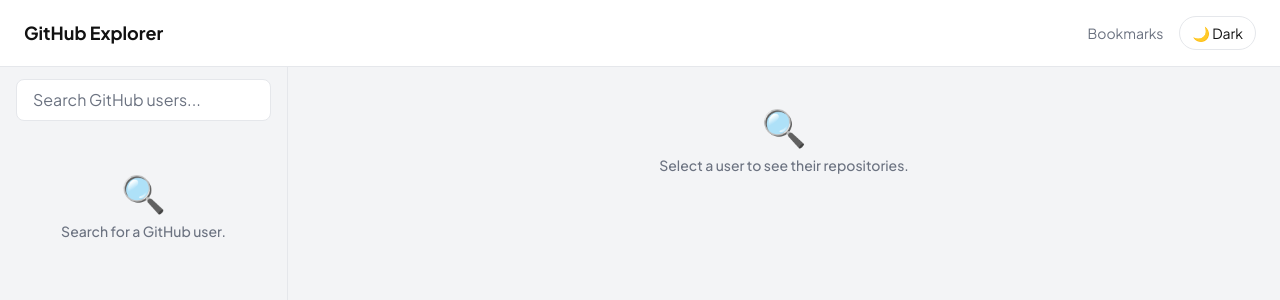
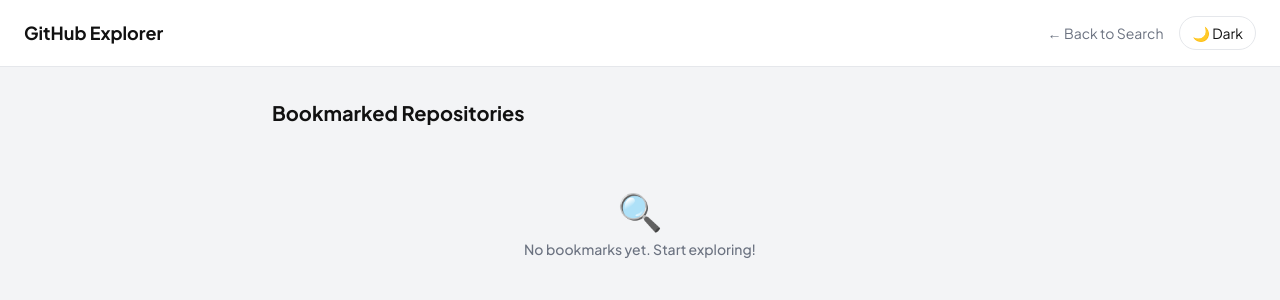
Before and after one commit to dahiya001rohit/Github-explorer, a React (Vite) app: page / in a window 1280 px wide. Shown: the top 300 px of the page. Built offline with nearby package versions, Linux system fonts and the light colour scheme.

Commit message:
feat: add BookmarksPage

```diff
--- a/src/App.jsx
+++ b/src/App.jsx
@@ -1,7 +1,8 @@
 import HomePage from './pages/HomePage'
+import BookmarksPage from './pages/BookmarksPage'
 
 export const App = () => {
   return (
-    <HomePage />
+    <BookmarksPage />
   )
 }
--- /dev/null
+++ b/src/pages/BookmarksPage.jsx
@@ -0,0 +1,53 @@
+import { useContext } from 'react'
+import { ThemeContext } from '../context/ThemeContext'
+import { useBookmarks } from '../hooks/useBookmarks'
+import {BookmarkList} from '../features/bookmarks/BookmarkList'
+
+const BookmarksPage = () => {
+  const { theme, toggleTheme } = useContext(ThemeContext)
+  const { bookmarks, isBookmarked, addBookmark, removeBookmark } = useBookmarks()
+
+  const handleBookmark = (repo) => {
+    isBookmarked(repo.id) ? removeBookmark(repo.id) : addBookmark(repo)
+  }
+
+  return (
+    <div className="min-h-screen bg-[var(--color-bg)] dark:bg-[var(--color-bg-dark)]">
+
+      {/* navbar */}
+      <nav className="flex items-center justify-between px-6 py-4 border-b border-[var(--color-border)] dark:border-[var(--color-border-dark)] bg-[var(--color-surface)] dark:bg-[var(--color-surface-dark)]">
+        <span className="text-lg font-bold text-[var(--color-text)] dark:text-[var(--color-text-dark)]">
+          GitHub Explorer
+        </span>
+        <div className="flex items-center gap-4">
+          <a
+            href="/"
+            className="text-sm text-[var(--color-muted)] dark:text-[var(--color-muted-dark)] hover:text-[var(--color-primary)] transition-colors"
+          >
+            ← Back to Search
+          </a>
+          <button
+            onClick={toggleTheme}
+            className="text-sm px-3 py-1.5 rounded-full border border-[var(--color-border)] dark:border-[var(--color-border-dark)] text-[var(--color-text)] dark:text-[var(--color-text-dark)] hover:border-[var(--color-primary)] transition-colors"
+          >
+            {theme === "light" ? "🌙 Dark" : "☀️ Light"}
+          </button>
+        </div>
+      </nav>
+
+      {/* content */}
+      <div className="max-w-3xl mx-auto py-8 px-4">
+        <h1 className="text-xl font-bold text-[var(--color-text)] dark:text-[var(--color-text-dark)] mb-6">
+          Bookmarked Repositories
+        </h1>
+        <BookmarkList
+          bookmarks={bookmarks}
+          isBookmarked={isBookmarked}
+          onBookmark={handleBookmark}
+        />
+      </div>
+    </div>
+  )
+}
+
+export default BookmarksPage
```
